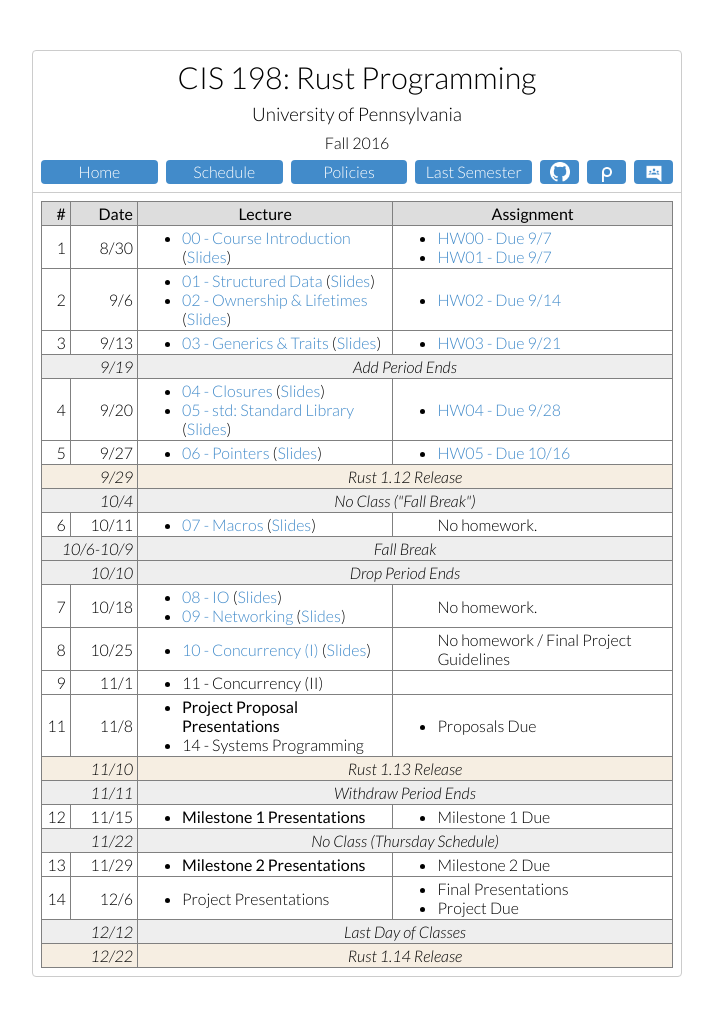
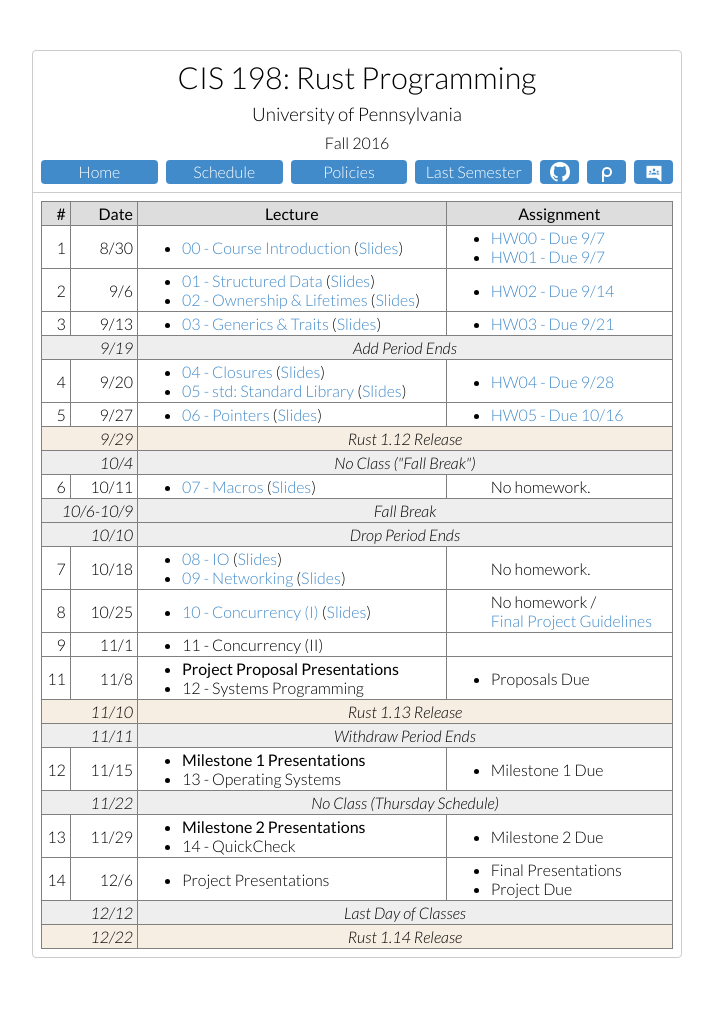
Before and after one commit to cis198-2016f/cis198-2016f.github.io, a Jekyll site: the page built from schedule/index.html, in a window 1280 px wide. Shown: the whole page, without its empty margins (283-996 px from the left). Built offline with Jekyll 4.4.1, drawn with Linux system fonts in a browser that asks for light colours.

```diff
--- a/schedule/index.html
+++ b/schedule/index.html
@@ -175,7 +175,8 @@ permalink: /schedule/
           </ul>
         <td>
           <ul>
-             No homework / Final Project Guidelines
+            No homework /
+            <br><a href="{{ page.hw_repo }}/hw04">Final Project Guidelines</a>
           </ul>
 
       <tr>
@@ -193,7 +194,7 @@ permalink: /schedule/
         <td>
           <ul>
             <li><strong>Project Proposal Presentations</strong>
-            <li> 14 - Systems Programming</a>
+            <li> 12 - Systems Programming</a>
           </ul>
         <td>
           <ul>
@@ -209,6 +210,7 @@ permalink: /schedule/
         <td>
           <ul>
             <li><strong>Milestone 1 Presentations</strong>
+            <li> 13 - Operating Systems</a>
           </ul>
         <td>
           <ul>
@@ -222,6 +224,7 @@ permalink: /schedule/
         <td>
           <ul>
             <li><strong>Milestone 2 Presentations</strong>
+            <li> 14 - QuickCheck</a>
           </ul>
         <td>
           <ul>
```
